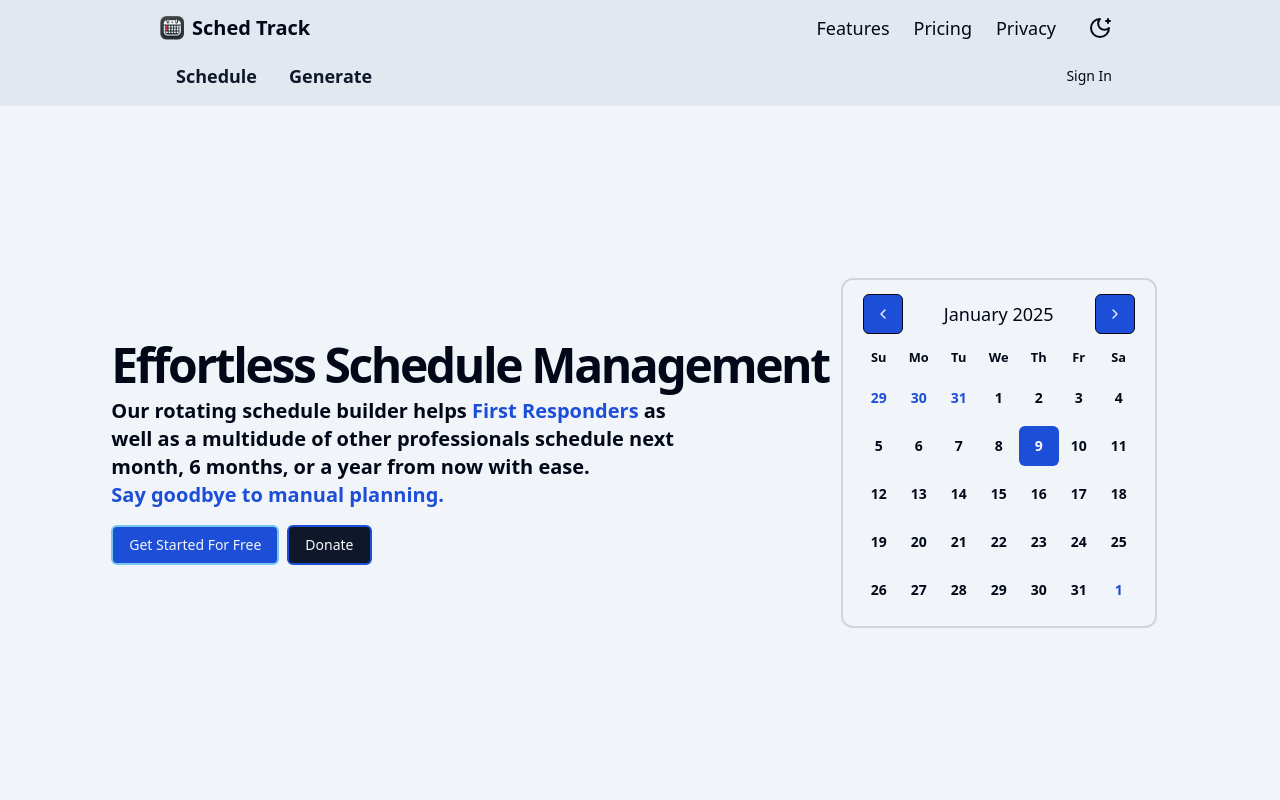
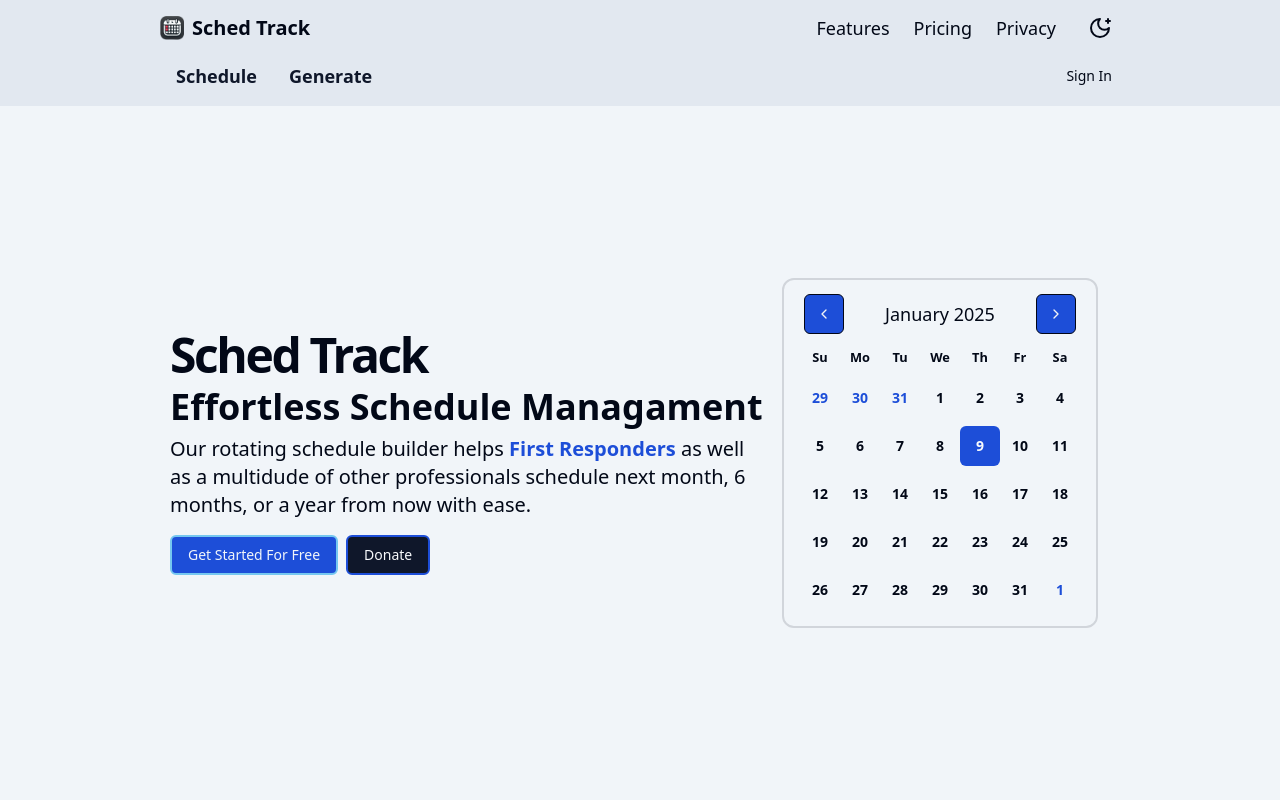
Before and after one commit to Dillonpw/schedtrack, a Next.js app: page / in a window 1280 px wide. Shown: the top 800 px of the page. Built offline with nearby package versions, Linux system fonts and the light colour scheme; no server answers.

Commit message:
lighter text, added title to hero section

```diff
--- a/app/layout.tsx
+++ b/app/layout.tsx
@@ -200,7 +200,6 @@ export function generateJsonLd() {
 export const viewport: Viewport = {
   width: "device-width",
   initialScale: 1,
-  maximumScale: 1,
 };
 
 // Google Ads script generation
@@ -219,7 +218,7 @@ export default function Layout({ children }: { children: React.ReactNode }) {
     <html lang="en" className="scroll-smooth" suppressHydrationWarning >
       <body
         className={cn(
-          "bg-border text-base font-semibold antialiased font-poppins",
+          "bg-border text-base antialiased font-poppins font-light",
           fontHeading.variable,
           fontBody.variable,
         )}
@@ -261,11 +260,6 @@ export default function Layout({ children }: { children: React.ReactNode }) {
             }),
           }}
         />
-        <Script
-          src="https://pagead2.googlesyndication.com/pagead/js/adsbygoogle.js?client=ca-pub-4500026491096816"
-          strategy="afterInteractive"
-          crossOrigin="anonymous"
-        />
       </body>
     </html>
   );
--- a/components/faq-section.tsx
+++ b/components/faq-section.tsx
@@ -89,7 +89,7 @@ export default function Faq() {
                 transition={{ delay: index * 0.1 }}
               >
                 <AccordionItem value={`item-${index + 1}`}>
-                  <AccordionTrigger className="text-left text-lg font-semibold md:text-xl">
+                  <AccordionTrigger className="text-left text-lg md:text-xl">
                     {item.question}
                   </AccordionTrigger>
                   <AccordionContent className="text-base md:text-lg">
--- a/components/features-section.tsx
+++ b/components/features-section.tsx
@@ -51,7 +51,7 @@ export default function Component() {
               <h2 className="text-3xl font-bold tracking-tighter sm:text-4xl lg:text-5xl">
                 Manage Your Time More Efficiently and Without the Headache
               </h2>
-              <p className="mx-auto max-w-[700px] md:text-xl/relaxed lg:text-base/relaxed xl:text-xl/relaxed">
+              <p className="mx-auto max-w-[700px] font-light text-lg">
                 Our rotating schedule builder comes packed with features
                 designed to simplify your life and streamline your workflow.
               </p>
--- a/components/hero-buttons.tsx
+++ b/components/hero-buttons.tsx
@@ -6,7 +6,7 @@ export default async function HeroBtn() {
   const session = await auth();
   if (!session || !session.user?.id) {
     return (
-      <div className="flex flex-row items-center justify-center gap-2 md:justify-start">
+      <div className="flex flex-row items-center justify-center gap-2 sm:justify-start">
         <Button variant="default" asChild>
           <Link href="/generate" prefetch={false}>
             Get Started For Free
@@ -23,7 +23,7 @@ export default async function HeroBtn() {
     );
   }
   return (
-    <div className="flex flex-row items-center justify-center gap-2 md:justify-start">
+    <div className="flex flex-row items-center justify-center gap-2 sm:justify-start">
       <Button variant="default" asChild>
         <Link href="/generate" prefetch={false}>
           Get Started
--- a/components/hero-section.tsx
+++ b/components/hero-section.tsx
@@ -16,15 +16,23 @@ const HeroSection = ({ children }: { children: React.ReactNode }) => {
               <motion.h1
                 initial={{ opacity: 0, x: -200 }}
                 animate={{ opacity: 1, x: 0 }}
-                className="mx-auto text-center text-4xl font-bold tracking-tighter sm:text-4xl md:text-left lg:text-5xl"
+                className="mx-auto text-center text-4xl font-bold tracking-tighter sm:text-left sm:text-4xl md:text-5xl"
               >
-                Effortless Schedule Management
+                Sched Track
               </motion.h1>
+              <motion.h2
+                initial={{ opacity: 0, x: -200 }}
+                animate={{ opacity: 1, x: 0 }}
+                transition={{ delay: 0.1 }}
+                className="max-w-[600px] text-center text-xl font-bold text-foreground sm:text-left md:text-4xl"
+              >
+                Effortless Schedule Managament
+              </motion.h2>
               <motion.p
                 initial={{ opacity: 0, x: -200 }}
                 animate={{ opacity: 1, x: 0 }}
                 transition={{ delay: 0.2 }}
-                className="max-w-[600px] text-center text-foreground md:text-left md:text-xl"
+                className="max-w-[600px] text-center text-foreground sm:text-left md:text-left md:text-xl"
               >
                 Our rotating schedule builder helps{" "}
                 <span className="font-semibold text-blue-700 dark:text-red-500">
@@ -32,9 +40,6 @@ const HeroSection = ({ children }: { children: React.ReactNode }) => {
                 </span>{" "}
                 as well as a multidude of other professionals schedule next
                 month, 6 months, or a year from now with ease. <br />
-                <span className="font-semibold text-blue-700 dark:text-red-500">
-                  Say goodbye to manual planning.
-                </span>
               </motion.p>
             </div>
             <motion.div
--- a/components/schedule-data.tsx
+++ b/components/schedule-data.tsx
@@ -1,6 +1,7 @@
 "use client";
 
 import React, { useState, useEffect } from "react";
+import { LoaderPinwheel } from "lucide-react";
 import { useSession } from "next-auth/react";
 import { useSessionSchedule } from "@/lib/sessionSchedule";
 import ClientScheduleView from "./schedule-view";
@@ -42,8 +43,10 @@ export default function ScheduleData() {
 
   if (loading) {
     return (
-      <div className="flex h-64 items-center justify-center">
-        <div className="text-lg">Loading schedule...</div>
+      <div className="flex h-screen items-center justify-center">
+        <div className="text-lg">
+          <LoaderPinwheel className="animate-spin" />
+        </div>
       </div>
     );
   }
@@ -58,8 +61,8 @@ export default function ScheduleData() {
 
   if (scheduleData.length === 0) {
     return (
-      <div className="flex items-center justify-center h-screen">
-        <div className="text-lg text-center">
+      <div className="flex h-screen items-center justify-center">
+        <div className="text-center text-lg">
           No schedule found. Please generate a schedule first.
         </div>
       </div>
```
